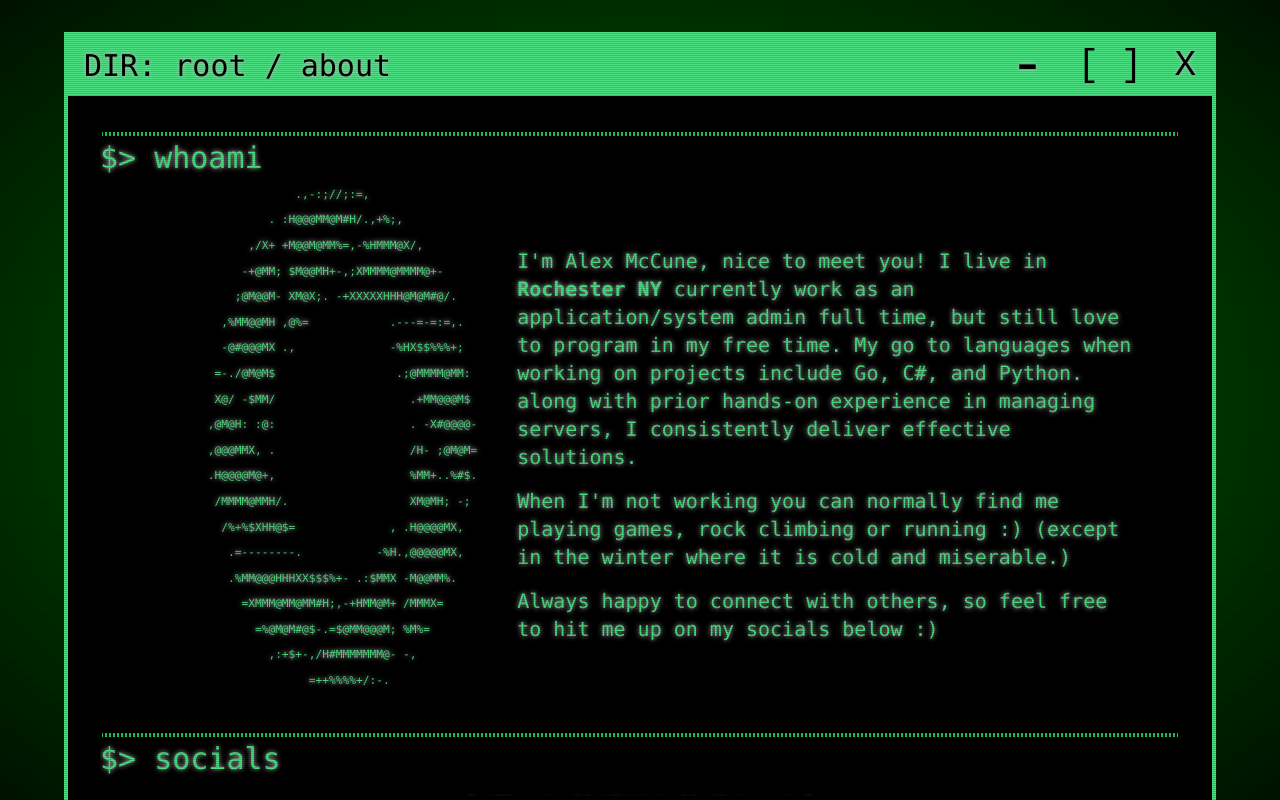
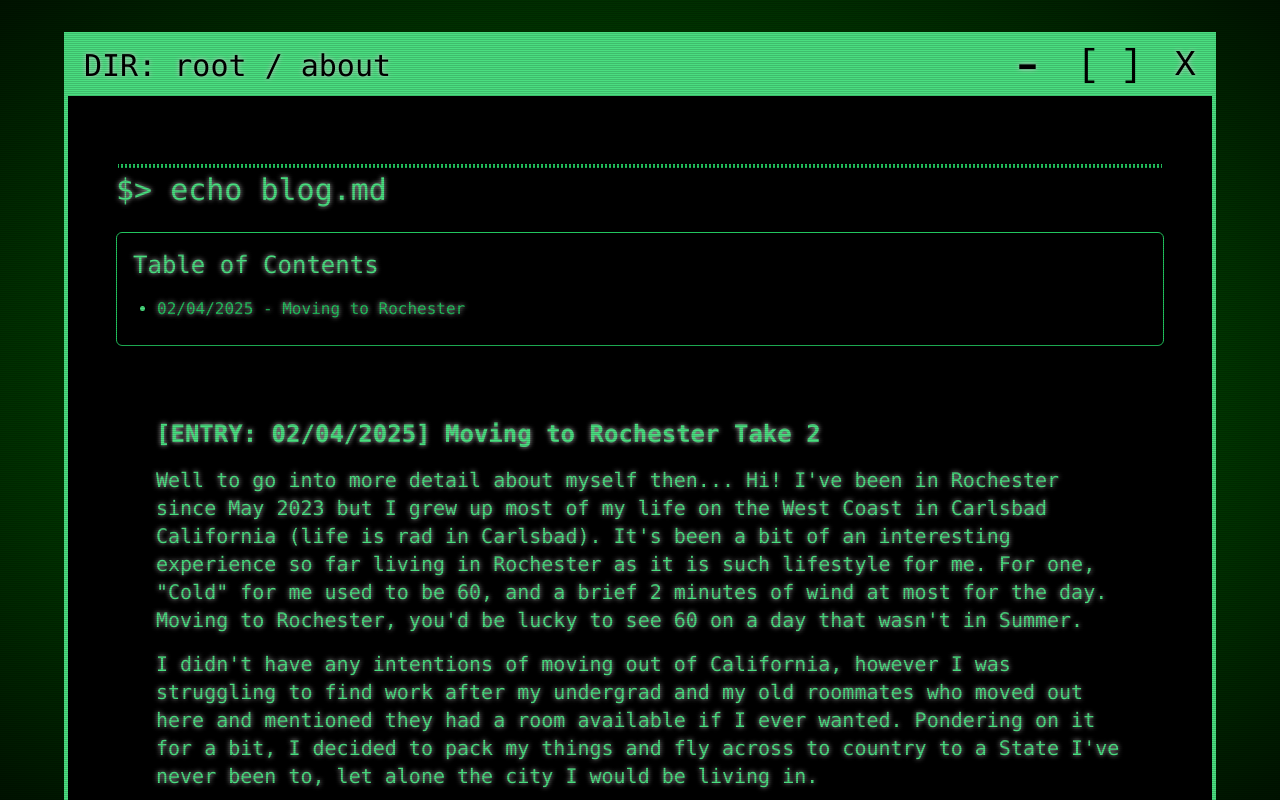
Before and after one commit to McCune1224/McGeocity, a SvelteKit app: page /about in a window 1280 px wide. Built offline with nearby package versions, Linux system fonts and the light colour scheme.

Commit message:
change who am i to blog, and make scroll bar look better

```diff
--- a/src/lib/components/Socials.svelte
+++ b/src/lib/components/Socials.svelte
@@ -1,5 +1,6 @@
-<script>
+<script lang="ts">
   import TerminalLine from "./TerminalLine.svelte";
+  const fart = "https://bsky.app/profile/mckusa.bsky.social";
 </script>
 
 <section class="py-4">
@@ -7,25 +8,13 @@
   <p class="text-start text-3xl">$> socials</p>
   <ul class="flex flex-row justify-center py-4">
     <li>
-      <a
-        class="hover:text-red-500"
-        target="_blank"
-        href="https://bsky.app/profile/mckusa.bsky.social">{"[ @Bluesky ]"}</a
-      >
+      <a class="hover:text-red-500" href={fart} target="_blank">{"[ @Substack ]"}</a>
     </li>
     <li>
-      <a
-        class="hover:text-red-500"
-        href="https://github.com/mccune1224"
-        target="_blank">{"[ @Github ]"}</a
-      >
+      <a class="hover:text-red-500" href="https://github.com/mccune1224" target="_blank">{"[ @Github ]"}</a>
     </li>
     <li>
-      <a
-        class="hover:text-red-500"
-        href="https://mccune1224.substack.com/"
-        target="_blank">{" [ @Substack ]"}</a
-      >
+      <a class="hover:text-red-500" href="https://mccune1224.substack.com/" target="_blank">{" [ @Substack ]"}</a>
     </li>
   </ul>
 </section>
--- a/src/routes/+layout.svelte
+++ b/src/routes/+layout.svelte
@@ -1,9 +1,9 @@
 <script lang="ts">
 	import TerminalLine from "$lib/components/TerminalLine.svelte";
 	import "../app.css";
-	import type { LayoutServerData } from "./$types";
-	import type { Snippet } from "svelte";
-	let { data, children }: { data: LayoutServerData; children: Snippet } =
+	import type {LayoutServerData} from "./$types";
+	import type {Snippet} from "svelte";
+	let {data, children}: {data: LayoutServerData; children: Snippet} =
 		$props();
 	const fullScreenTogglePress = () => {
 		if (document.fullscreenElement) {
@@ -16,13 +16,9 @@
 </script>
 
 <main class="text-sm bg-black text-white">
-	<div
-		class="sm:mx-8 bg-black border-green-400 border-4 flex flex-col h-screen"
-	>
+	<div class="sm:mx-8 bg-black border-green-400 border-4 flex flex-col h-screen">
 		<div class="bg-green-400">
-			<nav
-				class="text-black flex gap-8 sm:text-4xl text-xl justify-between items-center mx-4"
-			>
+			<nav class="text-black flex gap-8 sm:text-4xl text-xl justify-between items-center mx-4">
 				<p class="text-smol sm:text-3xl font-mono text-black">
 					DIR:
 					{#each paths as path, i}
@@ -31,19 +27,13 @@
 					{:else}
 					<a class="hover:text-red-600" href={path}>{" " + path}</a>
 					{/if}
-						{#if i < paths.length - 1}
-							<span>/</span>
+					{#if i < paths.length - 1} <span>/</span>
 						{/if}
 						{/each}
 				</p>
 				<div class="flex flex-row items-center gap-8">
-					<a
-						class="hover:text-red-600 sm:text-6xl text-4xl align-text-bottom"
-						href={"/"}>-</a
-					>
-					<button class="hover:text-red-600" onclick={fullScreenTogglePress}
-						>[ ]</button
-					>
+					<a class="hover:text-red-600 sm:text-6xl text-4xl align-text-bottom" href={"/"}>-</a>
+					<button class="hover:text-red-600" onclick={fullScreenTogglePress}>[ ]</button>
 					<a class="hover:text-red-600" href="/">X</a>
 				</div>
 			</nav>
@@ -68,6 +58,7 @@
 			1.3rem Inconsolata,
 			monospace;
 		text-shadow: 0 0 5px #c8c8c8;
+
 		&::after {
 			content: "";
 			position: absolute;
@@ -75,21 +66,37 @@
 			left: 0;
 			width: 100vw;
 			height: 100vh;
-			background: repeating-linear-gradient(
-				0deg,
+			background: repeating-linear-gradient(0deg,
 					rgba(black, 0.15),
 					rgba(black, 0.15) 1px,
 					transparent 1px,
-				transparent 2px
-			);
+					transparent 2px);
 			pointer-events: none;
 		}
+
+		/* width */
+		::-webkit-scrollbar {
+			width: 10px;
 		}
+
+		/* Track */
+		::-webkit-scrollbar-track {
+			background: #000000;
+		}
+
+		/* Handle */
+		::-webkit-scrollbar-thumb {
+			background: #b2ffa9;
+		}
+
+		/* Handle on hover */
+		::-webkit-scrollbar-thumb:hover {
+			background: #b2ffc9;
+		}
+	}
+
 	::selection {
 		background: #0080ff;
 		text-shadow: none;
 	}
-	pre {
-		margin: 0;
-	}
 </style>
--- a/src/routes/+page.svelte
+++ b/src/routes/+page.svelte
@@ -28,28 +28,35 @@
 
 <!-- The following page will be styled in a retro 90's/hacker website -->
 <!-- <Scrollbar {statements} /> -->
-<section class="text-center sm:text-3xl text-green-400">
-	<p class="text-smol">
-		* CAUTION: For best viewing experience please use a desktop browser. Sorry
-		in advanced mobile users!
+<section class="text-center sm:text-2xl text-green-400">
+	<p class="text-sm">
+		* CAUTION: For best viewing experience please use a desktop browser as the
+		website was designed for that in mind. Sorry in advanced mobile users!
 	</p>
 	<TerminalLine />
 	<p class="text-start">$> neocityfetch</p>
 	<div class="text-smol sm:text-2xl">
 		{#each nameGrid as line, i}
 		{#if i == 3}
-		<a class="hover:text-red-500 hover:text-8xl" href="/layarteb">[{line}]</a>
+		<a class="hover:text-red-500" href="/layarteb">[{line}]!!!</a>
 		{:else}
 		<p>{line}</p>
 		{/if}
 		{/each}
 	</div>
-	<p class="text-base sm:mx-auto">
-		Welcome to my little digital corner of the web! Below are some links to
-		learn more about me and my interests (all links are indicated with a [ ] ).
-		(For example if you're feeling adventurous, you can also check out my music
-		and maybe scoop some for your own playlists!)
-	</p>
+	<div class="flex flex-col gap-8">
+		<p class="text-md sm:mx-auto">
+			Welcome to my little digital corner of the web! I'm <b>Alex McCune</b>, in
+			case the giant sign above was ignored. I live in <b>Rochester NY</b>
+			currently working as an application/system admin. I love to program in my free
+			time, but when not working or coding you can normally find me playing board
+			games, video games, rock climbing or running.
+			<i class="text-sm">(A lot more of the gaming during the pure gray and snowy winters we
+				have here...)</i>
+			Feel free to check out some of the links below to learn more if interested
+			:)
+		</p>
+	</div>
 	<div class="py-2 flex flex-col sm:flex-row sm:justify-evenly items-center gap-8">
 		<RetroButtonLink title="[WHO AM I]" url="/about" src={retro_about} hoverSrc={retro_about_hover}
 			alt="ascii art person" />
--- a/src/routes/about/+page.svelte
+++ b/src/routes/about/+page.svelte
@@ -1,58 +1,84 @@
 <script lang="ts">
 	import Socials from "$lib/components/Socials.svelte";
 	import TerminalLine from "$lib/components/TerminalLine.svelte";
-	import { linear } from "svelte/easing";
+	// Removing unused import: import {linear} from "svelte/easing";
 
-	const portalAscii = [
-		"             .,-:;//;:=,",
-		"         . :H@@@MM@M#H/.,+%;,",
-		"      ,/X+ +M@@M@MM%=,-%HMMM@X/,",
-		"     -+@MM; $M@@MH+-,;XMMMM@MMMM@+-",
-		"    ;@M@@M- XM@X;. -+XXXXXHHH@M@M#@/.",
-		"  ,%MM@@MH ,@%=            .---=-=:=,.",
-		"  -@#@@@MX .,              -%HX$$%%%+;",
-		" =-./@M@M$                  .;@MMMM@MM:",
-		" X@/ -$MM/                    .+MM@@@M$",
-		",@M@H: :@:                    . -X#@@@@-",
-		",@@@MMX, .                    /H- ;@M@M=",
-		".H@@@@M@+,                    %MM+..%#$.",
-		" /MMMM@MMH/.                  XM@MH; -;",
-		"  /%+%$XHH@$=              , .H@@@@MX,",
-		"   .=--------.           -%H.,@@@@@MX,",
-		"   .%MM@@@HHHXX$$$%+- .:$MMX -M@@MM%.",
-		"     =XMMM@MM@MM#H;,-+HMM@M+ /MMMX=",
-		"       =%@M@M#@$-.=$@MM@@@M; %M%=",
-		"         ,:+$+-,/H#MMMMMMM@- -,",
-		"               =++%%%%+/:-.",
+	// Define blog entries with IDs and titles for the table of contents
+	const blogEntries = [
+		{
+			id: "entry-02042025",
+			date: "02/04/2025",
+			title: "Moving to Rochester",
+		},
+		// You can add more entries here as they are created
 	];
 </script>
 
-<div class="">
+<div class="container mx-auto px-4 py-8">
 	<TerminalLine />
-	<p class="text-3xl">$> whoami</p>
-	<div class="flex flex-row rounded-xl border-green-500 items-center">
-		<pre class="gap-0 text-smol">
-			{#each portalAscii as line}
-				{line}
+	<h1 class="text-3xl mb-6">$> echo blog.md</h1>
+
+	<!-- Table of Contents -->
+	<div class="mb-8 p-4 border border-green-500 rounded-md">
+		<h2 class="text-2xl mb-4">Table of Contents</h2>
+		<ul class="list-disc pl-6">
+			{#each blogEntries as entry}
+			<li class="mb-2">
+				<p class="text-green-500 hover:underline">
+					{entry.date} - {entry.title}
+				</p>
+			</li>
 			{/each}
-		</pre>
+		</ul>
+	</div>
 
-		<div class=" p-10 flex flex-col gap-4 text-xl">
+	<!-- Blog Entries -->
+	<div class="flex flex-row rounded-xl border-green-500 border-dashed items-center mb-10">
+		<div class="p-10 flex flex-col gap-4 text-xl">
+			<h2 class="text-2xl font-bold ani-hide">
+				[ENTRY: 02/04/2025] Moving to Rochester Take 2
+			</h2>
 			<p class="ani-hide">
-				I'm Alex McCune, nice to meet you! I live in <b>Rochester NY</b> currently
-				work as an application/system admin full time, but still love to program
-				in my free time. My go to languages when working on projects include Go,
-				C#, and Python. along with prior hands-on experience in managing servers,
-				I consistently deliver effective solutions.
+				Well to go into more detail about myself then... Hi! I've been in
+				Rochester since May 2023 but I grew up most of my life on the West Coast
+				in Carlsbad California (life is rad in Carlsbad). It's been a bit of an
+				interesting experience so far living in Rochester as it is such
+				lifestyle for me. For one, "Cold" for me used to be 60, and a brief 2
+				minutes of wind at most for the day. Moving to Rochester, you'd be lucky
+				to see 60 on a day that wasn't in Summer.
 			</p>
 			<p class="ani-hide">
-				When I'm not working you can normally find me playing games, rock
-				climbing or running :) (except in the winter where it is cold and
-				miserable.)
+				I didn't have any intentions of moving out of California, however I was
+				struggling to find work after my undergrad and my old roommates who
+				moved out here and mentioned they had a room available if I ever wanted.
+				Pondering on it for a bit, I decided to pack my things and fly across to
+				country to a State I've never been to, let alone the city I would be
+				living in.
+			</p>
+			<p class="ani-hide">
+				So far it has been a mixed bag I'd say, on one hand I got to reconnect
+				with two very close friends to me who I have known for 6+ years now, but
+				on the other life for me was stagnant pretty much up until I got my most
+				recent job in late 2024. Before my current job I was working a help-desk
+				/ call center IT job that was miserable. It ate up a lot of my day, the
+				commute was generally an hour at minimum due to me not having a car and
+				public transit being a coin flip if things were going to be on time or
+				not, plus there was no clear path ahead to know when it would end which
+				did not help. Slap on some cold weather and gray skies for half of the
+				year and thats a nice little recipie to get someone feeling down for a
+				long while...
+			</p>
+			<p class="ani-hide">
+				Thankfully I have escaped that pit I was in and life has taken a
+				positive turn. The end of Winter is (hopefully) near and with that I
+				want to jumpstart my life again now that I have a lot more time, money,
+				and energy back on my side. I want to get really into running this year,
+				as well as hopefully travel more now that this is an actual a job where
+				I'm not being worked like a horse 24/7
 			</p>
 			<p>
-				Always happy to connect with others, so feel free to hit me up on my
-				socials below :)
+				Anywho, I'll add more of these entries as time goes on (hopefully),
+				until then take care :)
 			</p>
 		</div>
 	</div>
--- a/src/routes/layarteb/+page.svelte
+++ b/src/routes/layarteb/+page.svelte
@@ -7,11 +7,11 @@
 
 <section class="flex flex-col gap-2">
 	<p>
-		How did you stumble upon this page? You're not supposed to be here. Meh, not
-		a concern for me though. Access to the terminal tied to an phrase that needs
-		to be decrypted so you won't be able to do much here. Anyways, I'll be over
-		here eating my <a href="https://en.wikipedia.org/wiki/Vigen%C3%A8re_cipher" target="_blank"
-			class="hover:text-red-500">[ Vigenere Ceasar ]</a> Salad... yes that's a thing.
+		Ah I see you were able to stumble upon this page. Thought it would be fun to
+		have a little easter egg / capture the flag hunt on the site. Good luck
+		finding out how to move forward from here! Anyways, I'll be over here eating
+		my <a href="https://en.wikipedia.org/wiki/Vigen%C3%A8re_cipher" target="_blank"
+			class="hover:text-red-500 underline">[ Vigenere Ceasar ]</a> Salad... yes that's a thing.
 	</p>
 	<p>
 		Actually...I'm so confident that I'll even give you the encrypted phrase:
```
Also changed, not shown: src/routes/projects/+page.svelte (+13 -18 lines). Lines whose indentation alone changed are shown as unchanged.
